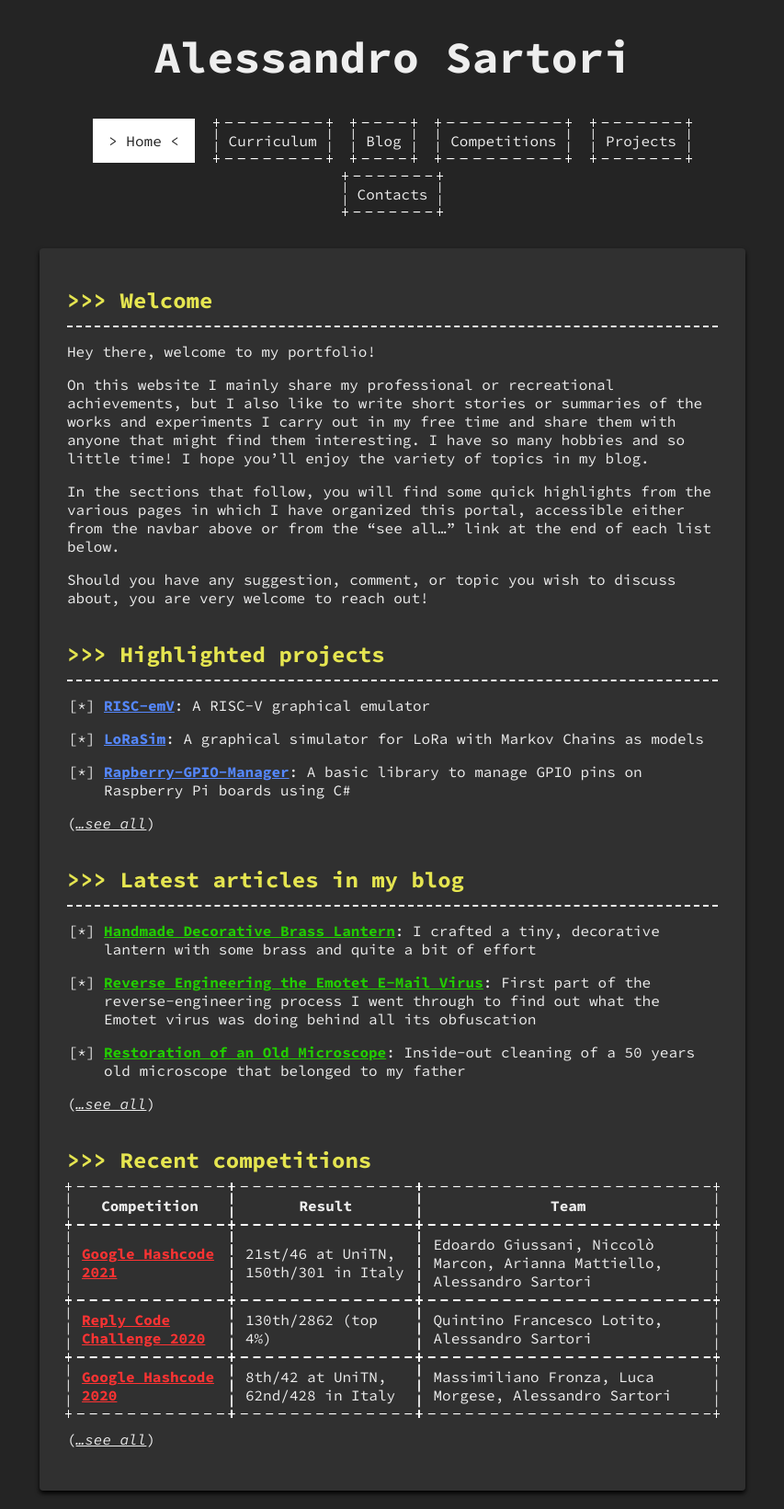
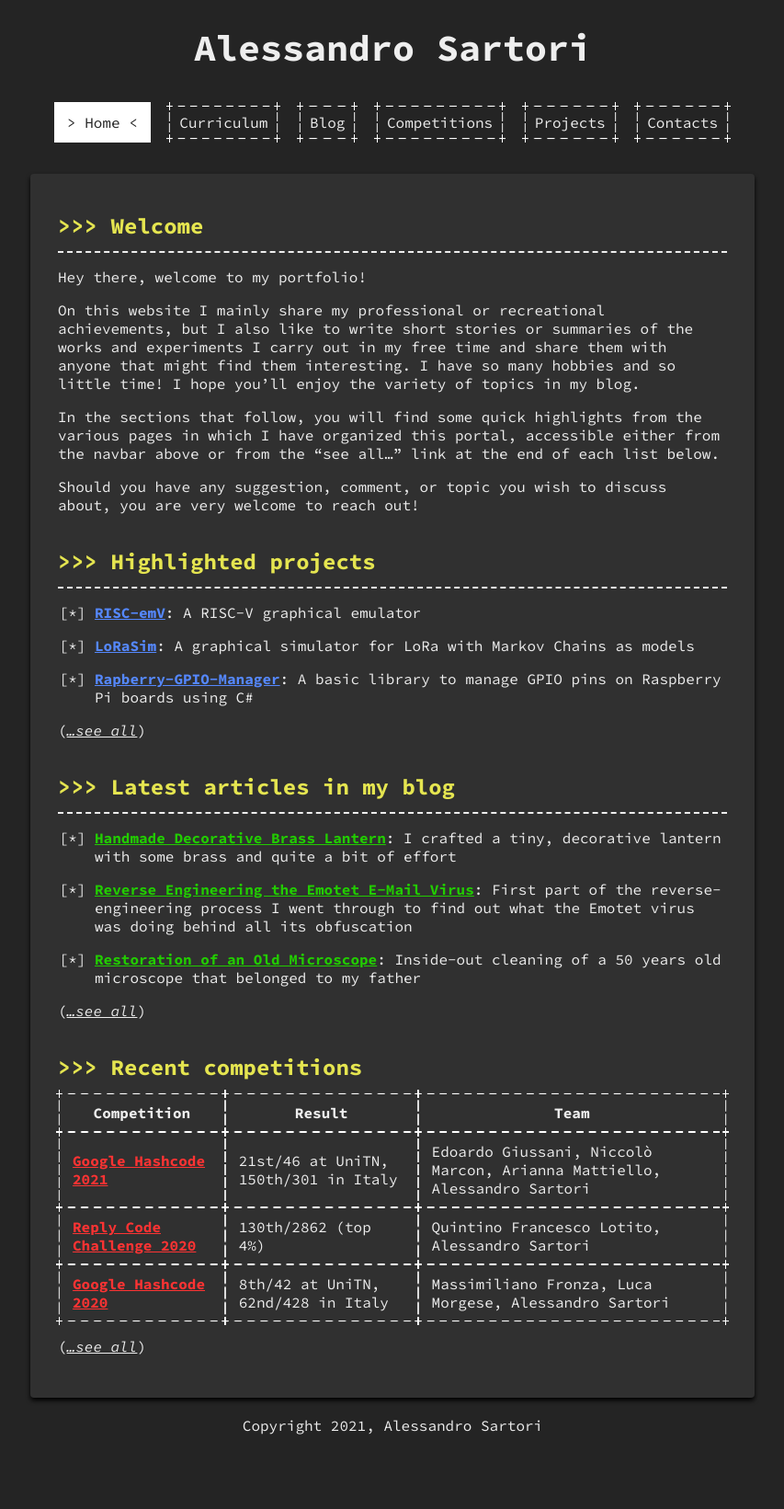
Before and after one commit to AlexSartori/alexsartori.github.io, a Jekyll site: the page built from index.md, in a window 1280 px wide. Shown: the whole page at 92% size, without its empty margins (213-1066 px from the left). Built offline with Jekyll 4.4.1, drawn with Linux system fonts in a browser that asks for light colours; after the commit the page ends 1576 px from its top, so only the background shows below that.

Commit message:
Add footer and increase mobile font size

```diff
--- /dev/null
+++ b/_includes/footer.html
@@ -0,0 +1,3 @@
+<p style="text-align:center">
+    Copyright 2021, Alessandro Sartori
+</p>
--- a/_layouts/default.html
+++ b/_layouts/default.html
@@ -15,5 +15,7 @@
         <div class="container">
             {{ content }}
         </div>
+
+        {% include footer.html %}
     </body>
 </html>
--- a/css/main.scss
+++ b/css/main.scss
@@ -9,7 +9,7 @@ html, body {
     background-color: $bg-color-1;
     color: $fg-color;
     font-family: $font-regular;
-    font-size: $font-size-smaller;
+    font-size: $font-size-small;
 
     @include media-tablet {
         font-size: $font-size-small;
@@ -37,8 +37,8 @@ hr {
 
     a {
         display: inline-block;
-        margin: 5px;
-        padding: 12px 15px;
+        margin: 4px;
+        padding: 10px 12px;
 
         text-decoration: none;
         transition: 0.3s all;
@@ -53,19 +53,21 @@ hr {
 }
 
 .container {
-    max-width: calc(#{$tablet-width} - 60px);
+    max-width: calc(#{$tablet-width} - 40px);
     margin: 20px auto;
     padding: 5px 20px 20px;
     background-color: $bg-color-2;
-    border-radius: 4px;
+    border-radius: 0px;
     box-shadow: 0px 3px 5px 0px $shadow-color;
 
     @include media-tablet {
         padding: 5px 25px 25px;
+        border-radius: 0px;
     }
 
     @include media-desktop {
         padding: 5px 30px 30px;
+        border-radius: 4px;
     }
 }
 
--- a/css/typography.scss
+++ b/css/typography.scss
@@ -1,6 +1,6 @@
 h1 {
     text-align: center;
-    font-size: 3rem;
+    font-size: 2.5rem;
 }
 
 h2 {
@@ -13,7 +13,6 @@ a {
     color: $fg-color;
 
     &:hover {
-        // color: $fg-color-accent;
         text-decoration: none;
     }
 }
```
